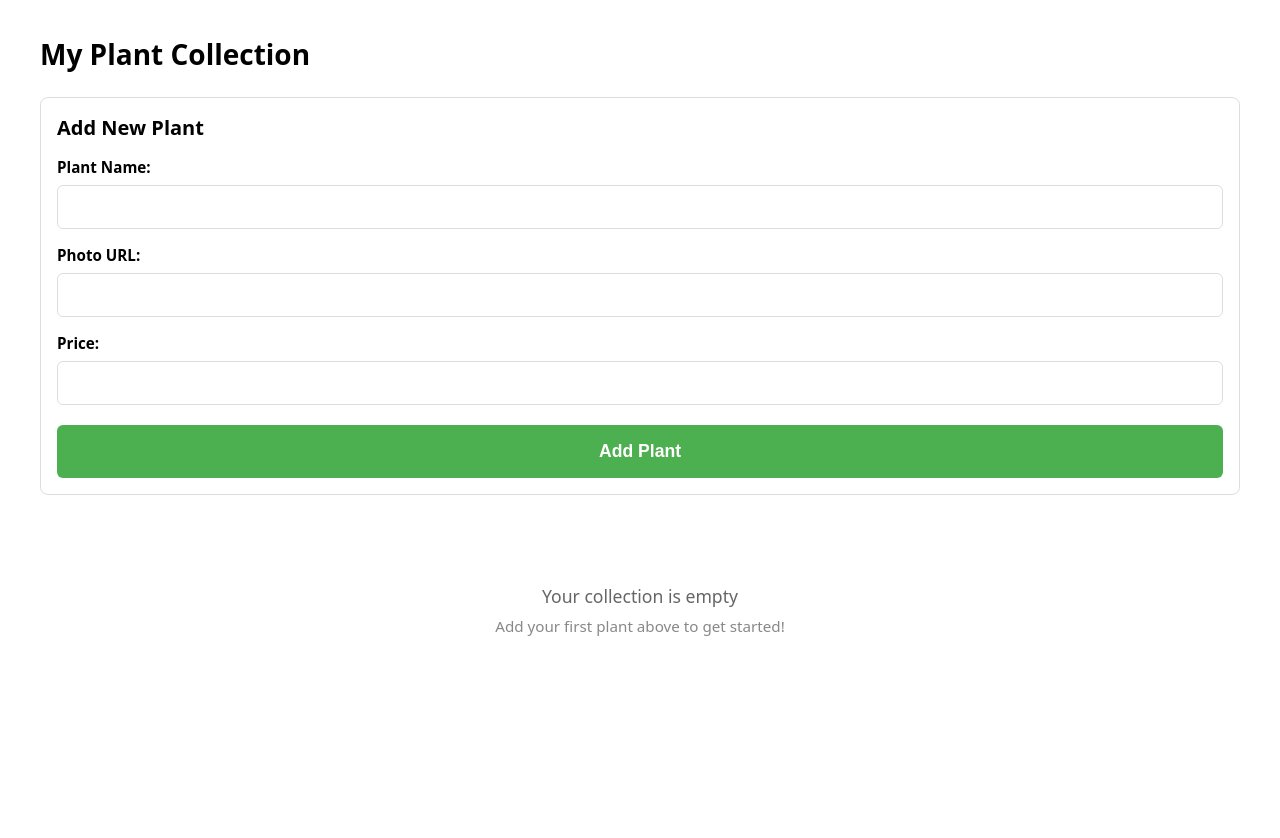
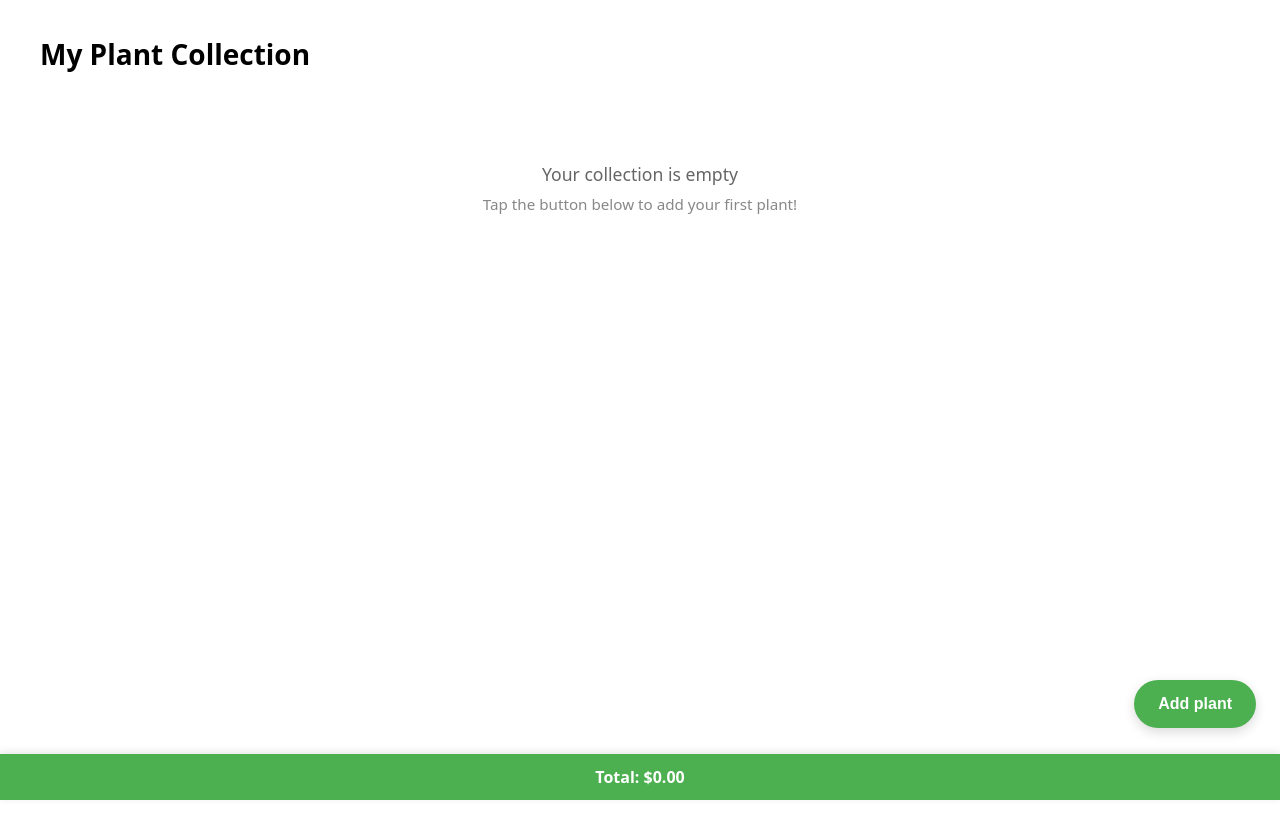
Before and after one commit to Klin228/MyPlants, a Next.js app: page / in a window 1280 px wide. Shown: the top 838 px of the page. Built offline with nearby package versions, Linux system fonts and the light colour scheme.

Commit message:
fixed form and total price visibility

```diff
--- a/app/page.tsx
+++ b/app/page.tsx
@@ -1,6 +1,6 @@
 'use client'
 
-import { useState, useEffect } from 'react'
+import { useState, useEffect, useRef } from 'react'
 import PlantCard from '@/components/PlantCard'
 import AddPlantForm from '@/components/AddPlantForm'
 import { loadPlants, savePlants, type Plant } from '@/lib/plantStorage'
@@ -9,6 +9,8 @@ export default function Home() {
   // Plants state - initialize as empty, will load from localStorage
   const [plants, setPlants] = useState<Plant[]>([])
   const [hasLoadedFromStorage, setHasLoadedFromStorage] = useState(false)
+  const [isFormOpen, setIsFormOpen] = useState(false)
+  const formRef = useRef<HTMLDivElement>(null)
 
   // Load plants from localStorage on mount
   useEffect(() => {
@@ -33,6 +35,7 @@ export default function Home() {
     }
     const updatedPlants = [...plants, newPlant]
     setPlants(updatedPlants)
+    setIsFormOpen(false)
   }
 
   // Handle deleting a plant
@@ -41,12 +44,22 @@ export default function Home() {
     setPlants(remainingPlants)
   }
 
+  // Handle opening the form and scrolling to it
+  const handleOpenForm = () => {
+    setIsFormOpen(true)
+    // Scroll to form after it renders
+    setTimeout(() => {
+      formRef.current?.scrollIntoView({ behavior: 'smooth', block: 'start' })
+    }, 0)
+  }
+
   // Calculate total price
   const totalPrice = plants.reduce((sum, plant) => sum + plant.price, 0)
 
   return (
     <main style={{
       padding: '1rem',
+      paddingBottom: '5rem',
       maxWidth: '1200px',
       margin: '0 auto',
       minHeight: '100vh'
@@ -59,7 +72,14 @@ export default function Home() {
         My Plant Collection
       </h1>
 
-      <AddPlantForm onAddPlant={handleAddPlant} />
+      {isFormOpen && (
+        <div ref={formRef}>
+          <AddPlantForm
+            onAddPlant={handleAddPlant}
+            onCancel={() => setIsFormOpen(false)}
+          />
+        </div>
+      )}
 
       {plants.length === 0 ? (
         <div style={{
@@ -79,11 +99,10 @@ export default function Home() {
             margin: 0,
             color: '#888'
           }}>
-            Add your first plant above to get started!
+            Tap the button below to add your first plant!
           </p>
         </div>
       ) : (
-        <>
         <div style={{
           display: 'flex',
           flexDirection: 'column',
@@ -94,17 +113,54 @@ export default function Home() {
             <PlantCard key={plant.id} plant={plant} onDelete={handleDeletePlant} />
           ))}
         </div>
+      )}
 
+      {/* Sticky Total Price Bar */}
       <div style={{
-            padding: '1rem',
-            backgroundColor: '#f5f5f5',
-            borderRadius: '8px',
+        position: 'fixed',
+        bottom: 0,
+        left: 0,
+        right: 0,
+        backgroundColor: '#4CAF50',
+        color: 'white',
+        padding: '0.75rem 1rem',
         textAlign: 'center',
-            fontSize: '1.1rem'
+        fontSize: '1rem',
+        fontWeight: 'bold',
+        boxShadow: '0 -2px 8px rgba(0, 0, 0, 0.1)',
+        zIndex: 999
       }}>
-            <strong>Total Price: ${totalPrice.toFixed(2)}</strong>
+        Total: ${totalPrice.toFixed(2)}
       </div>
-        </>
+
+      {/* Floating Action Button */}
+      {!isFormOpen && (
+        <button
+          onClick={handleOpenForm}
+          style={{
+            position: 'fixed',
+            bottom: '4.5rem',
+            right: '1.5rem',
+            padding: '0.875rem 1.5rem',
+            borderRadius: '28px',
+            backgroundColor: '#4CAF50',
+            color: 'white',
+            border: 'none',
+            fontSize: '1rem',
+            fontWeight: 'bold',
+            cursor: 'pointer',
+            boxShadow: '0 4px 12px rgba(0, 0, 0, 0.15)',
+            display: 'flex',
+            alignItems: 'center',
+            justifyContent: 'center',
+            zIndex: 1000,
+            minHeight: '48px',
+            whiteSpace: 'nowrap'
+          }}
+          aria-label="Add plant"
+        >
+          Add plant
+        </button>
       )}
     </main>
   )
--- a/components/AddPlantForm.tsx
+++ b/components/AddPlantForm.tsx
@@ -5,9 +5,10 @@ import type { Plant } from '@/lib/plantStorage'
 
 interface AddPlantFormProps {
   onAddPlant: (plant: Omit<Plant, 'id'>) => void
+  onCancel: () => void
 }
 
-export default function AddPlantForm({ onAddPlant }: AddPlantFormProps) {
+export default function AddPlantForm({ onAddPlant, onCancel }: AddPlantFormProps) {
   const [name, setName] = useState('')
   const [photoUrl, setPhotoUrl] = useState('')
   const [price, setPrice] = useState('')
@@ -126,10 +127,29 @@ export default function AddPlantForm({ onAddPlant }: AddPlantFormProps) {
         />
       </div>
 
+      <div style={{ display: 'flex', gap: '0.75rem' }}>
+        <button
+          type="button"
+          onClick={onCancel}
+          style={{
+            flex: 1,
+            padding: '1rem',
+            backgroundColor: '#f5f5f5',
+            color: '#333',
+            border: '1px solid #ddd',
+            borderRadius: '6px',
+            fontSize: '1rem',
+            cursor: 'pointer',
+            fontWeight: 'bold',
+            minHeight: '48px'
+          }}
+        >
+          Cancel
+        </button>
         <button
           type="submit"
           style={{
-          width: '100%',
+            flex: 1,
             padding: '1rem',
             backgroundColor: '#4CAF50',
             color: 'white',
@@ -143,6 +163,7 @@ export default function AddPlantForm({ onAddPlant }: AddPlantFormProps) {
         >
           Add Plant
         </button>
+      </div>
     </form>
   )
 }
```
Lines whose indentation alone changed are shown as unchanged.
